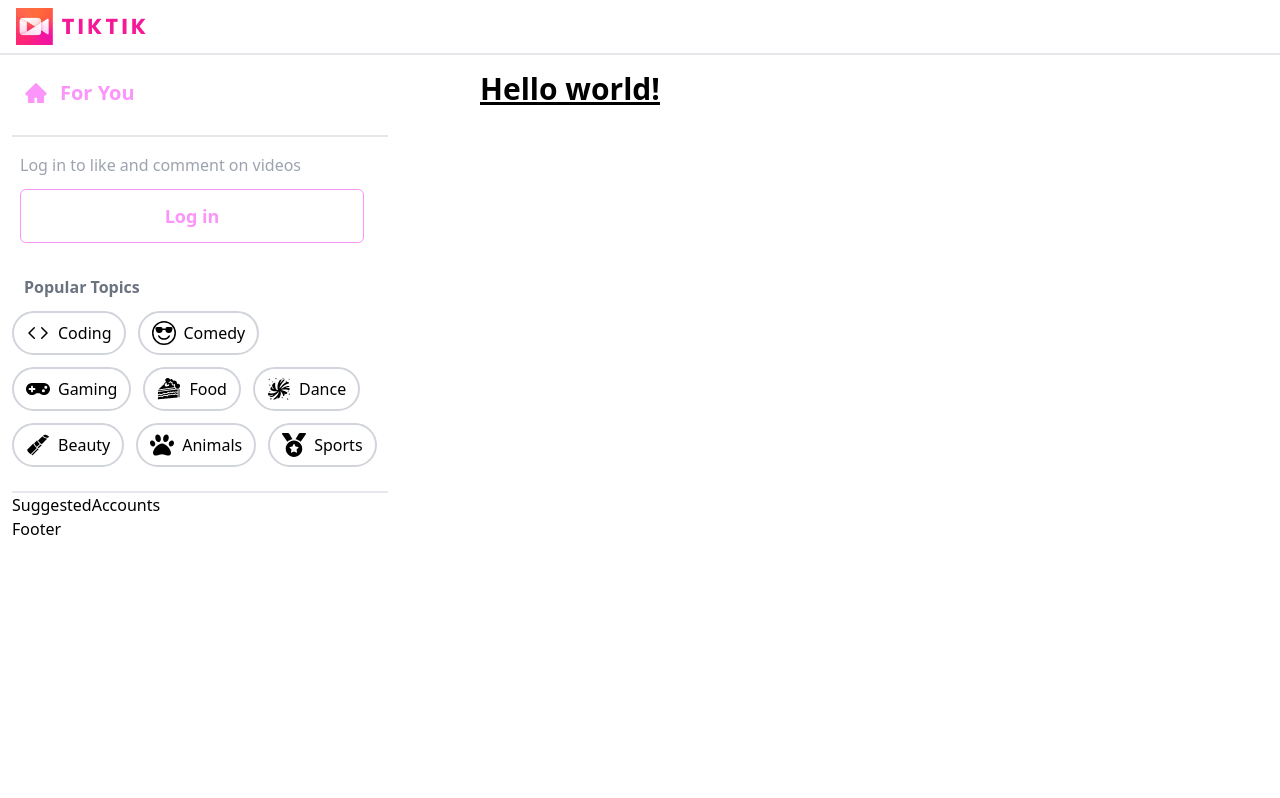
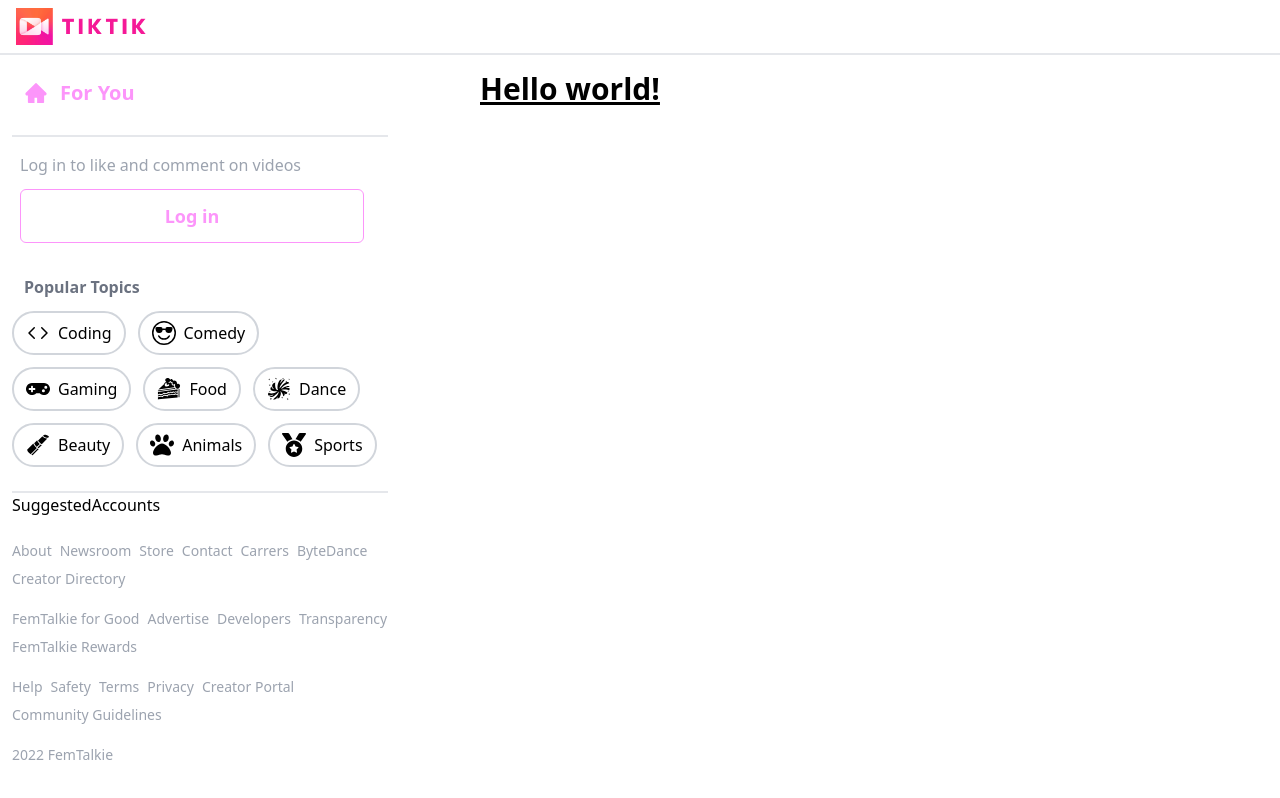
Before and after one commit to Fatima-hub333/femtalkie, a Next.js app: page / in a window 1280 px wide. Built offline with nearby package versions, Linux system fonts and the light colour scheme.

Commit message:
Done with Footer part

```diff
--- a/components/Footer.tsx
+++ b/components/Footer.tsx
@@ -1,8 +1,24 @@
 import React from 'react'
+import { footerList1, footerList2, footerList3 } from '../utils/constants'
+
+const List = ({items, mt} : {items: string[], mt:boolean}) => (
+  <div className={`flex flex-wrap gap-2 ${mt && 'mt-5'}`}>
+    {items.map((item) => (
+      <p key={item} className="text-gray-400 text-sm hover:underline cursor-pointer">
+        {item}
+      </p>
+    ))}
+  </div>
+)
 
 const Footer = () => {
   return (
-    <div>Footer</div>
+    <div className='mt-6 hidden xl:block'>
+      <List items={footerList1} mt={false} />
+      <List items={footerList2} mt />
+      <List items={footerList3} mt />
+      <p className='text-gray-400 text-sm mt-5'>2022 FemTalkie</p>
+    </div>
   )
 }
 
--- a/utils/constants.tsx
+++ b/utils/constants.tsx
@@ -38,5 +38,5 @@ export const topics = [
 ];
 
 export const footerList1 = ['About', 'Newsroom', 'Store', 'Contact', 'Carrers', 'ByteDance', 'Creator Directory']
-export const footerList2 = [ 'TikTik for Good','Advertise','Developers','Transparency','TikTik Rewards' ]
+export const footerList2 = [ 'FemTalkie for Good','Advertise','Developers','Transparency','FemTalkie Rewards' ]
 export const footerList3 = [ 'Help', 'Safety', 'Terms', 'Privacy', 'Creator Portal', 'Community Guidelines' ]
```
